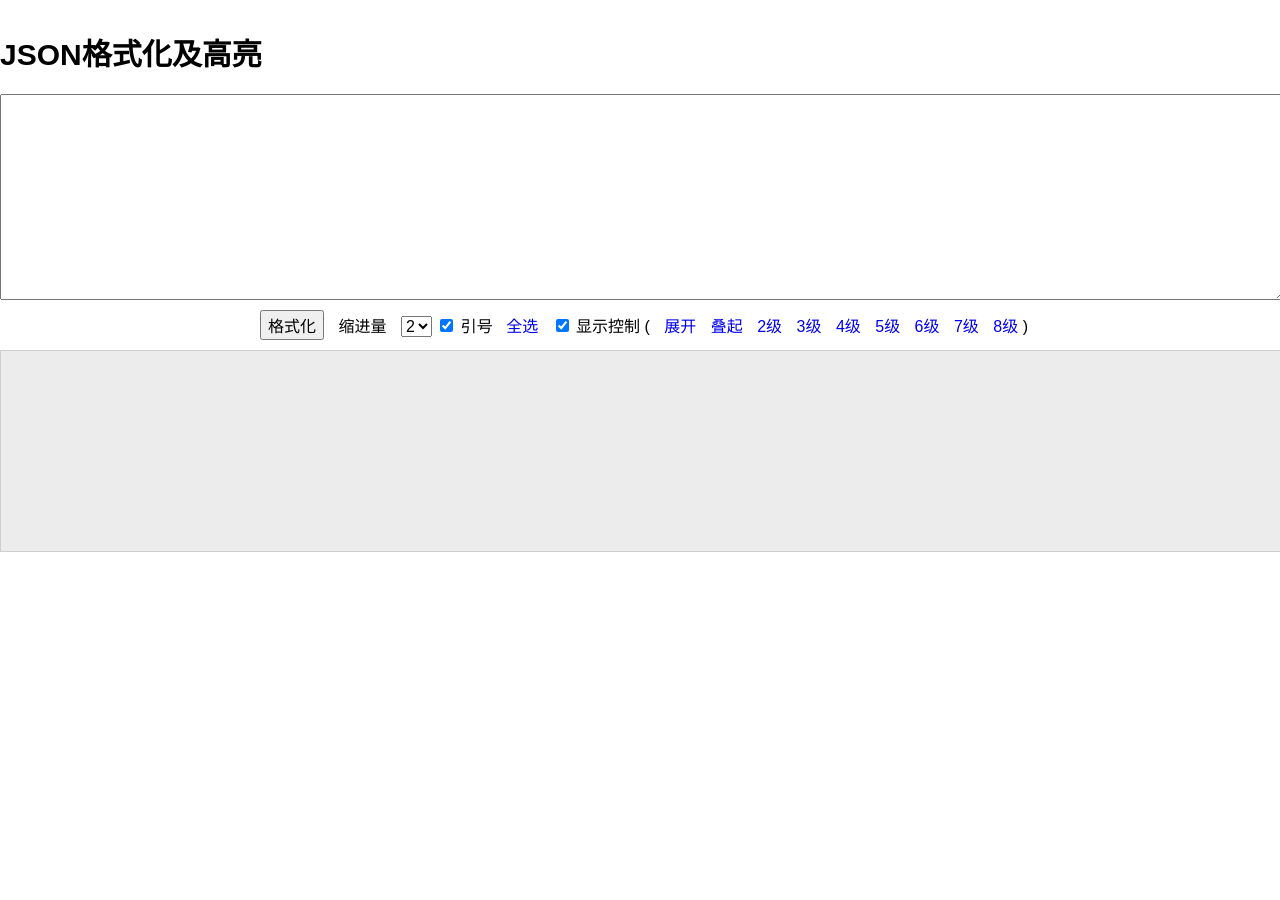
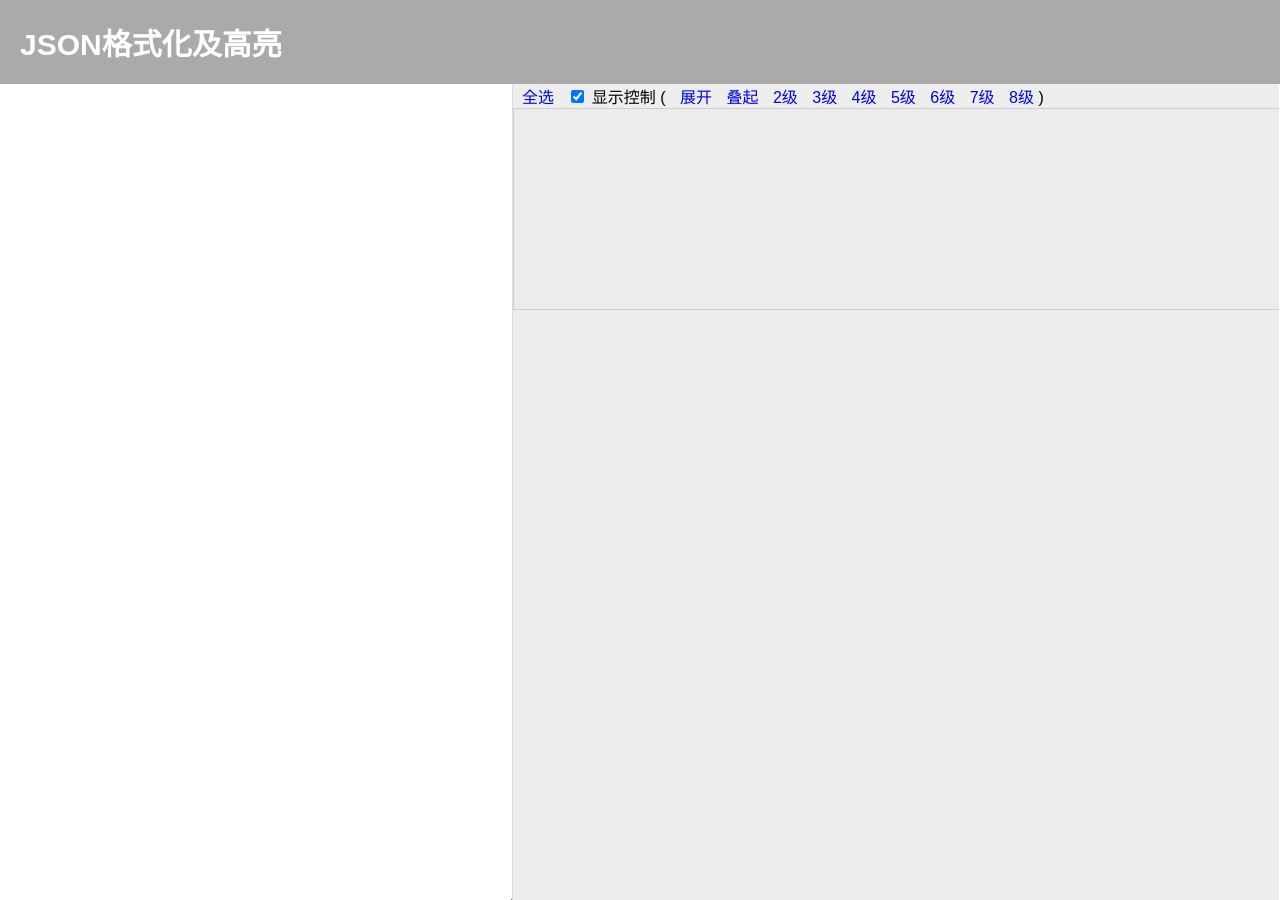
Before and after one commit to psvmc/myblog_jekyll, a Jekyll site: the page zjtools/json_format/index.html, which Jekyll copies as it is, in a window 1280 px wide. Built offline with Jekyll 4.4.1, drawn with Linux system fonts in a browser that asks for light colours.

Commit message:
文章更新

```diff
--- a/zjtools/json_format/css/s.css
+++ b/zjtools/json_format/css/s.css
@@ -4,17 +4,42 @@
     font-family: "Microsoft YaHei", "Arial", simsun, sans-serif;
 }
 
+.json_format {
+    width: 100%;
+    height: 100%;
+}
+.hidden{
+    display: none;
+}
+.json_format_left {
+    width: 40%;
+    height: 100%;
+    float: left;
+    overflow: hidden;
+    border-right: solid #dddddd 1px;
+}
+
+.json_format_right {
+    height: 100%;
+    float: left;
+    overflow: auto;
+    background: #eeeeee;
+}
+
 #ControlsRow {
-	padding: 20px auto;
+    width: 100%;
+    line-height: 40px;
+    background: #eeeeee;
 }
 
 .ControlsRow_div {
-	margin: 10px auto;
+    margin: 0px;
     width: 760px;
 }
 
-div.ControlsRow,div.HeadersRow {
-	font-family: Georgia;
+div.ControlsRow, div.HeadersRow {
+    background: #aaaaaa;
+    color: white;
 }
 
 a {
@@ -49,7 +74,7 @@ div.Canvas {
 
 .String {
     color: #007777;
-	white-space:nowrap;
+    white-space: nowrap;
 }
 
 .Number {
@@ -62,7 +87,7 @@ div.Canvas {
 
 .Function {
     color: #AA6633;
-	text-decoration: italic;
+    text-decoration: inherit;
 }
 
 .Null {
@@ -105,15 +130,17 @@ PRE.CodeContainer img {
 }
 
 #HeaderSubTitle {
-	margin-left: 20px
-	margin-top: 20px;
-	margin-bottom: 20px;
+    padding-left: 20px;
+    padding-top: 20px;
+    padding-bottom: 20px;
     font-size: 30px;
+    margin: 0px;
 }
 
 #RawJson {
     width: 100%;
-	min-height: 200px;
+    height: 100%;
+    border:none;
 }
 
 A.OtherToolsLink {
@@ -125,10 +152,13 @@ A.OtherToolsLink:hover {
     text-decoration: underline;
 }
 
-#format_button{
+#format_button {
+    font-size: 16px;
+    background: #00AA00;
+    color: white;
+    border:none;
+}
+
+#TabSize {
     font-size: 16px;
 }
-
-#TabSize{
-	font-size: 16px;
-}
--- a/zjtools/json_format/index.html
+++ b/zjtools/json_format/index.html
@@ -2,21 +2,28 @@
 <html xmlns="http://www.w3.org/1999/xhtml">
 <head>
     <title>原生json格式化及高亮</title>
-<meta name="description" content="json,格式化,高亮">
+
+    <meta charset="UTF-8"> <!-- for HTML5 -->
+    <meta http-equiv="Content-Type" content="text/html; charset=utf-8" />
+    <meta name="description" content="JSON格式化及高亮">
     <meta name="keywords" content="json,格式化,高亮">
     <script src="js/c.js" type="text/javascript"></script>
     <link href="css/s.css" type="text/css" rel="stylesheet"></link>
 </head>
 <body style="padding: 0px;margin: 0px;">
-	<div class="HeadersRow">
+<div class="HeadersRow" id="HeadersRow">
     <h3 id="HeaderSubTitle">JSON格式化及高亮</h3>
 </div>
-	<textarea id="RawJson"></textarea>
+<div class="json_format" id="json_format">
+    <div class="json_format_left" id="json_format_left">
+        <textarea id="RawJson" place-holder="请输入JSON字符串" oninput="Process()"></textarea>
+    </div>
+    <div class="json_format_right" id="json_format_right">
         <div id="ControlsRow">
             <div class="ControlsRow_div">
-			<input type="Button" value="格式化" id="format_button" onclick="Process()" />
-			<span id="TabSizeHolder"> 缩进量 </span>
-			<select id="TabSize" onchange="TabSizeChanged()">
+                <input type="Button" value="格式化" id="format_button" onclick="Process()" class="hidden" />
+                <span id="TabSizeHolder" class="hidden"> 缩进量 </span>
+                <select id="TabSize" onchange="TabSizeChanged()" class="hidden">
                     <option value="1">1</option>
                     <option value="2" selected="true">2</option>
                     <option value="3">3</option>
@@ -24,7 +31,7 @@
                     <option value="5">5</option>
                     <option value="6">6</option>
                 </select>
-			<label for="QuoteKeys">
+                <label for="QuoteKeys" class="hidden">
                     <input type="checkbox" id="QuoteKeys" onclick="QuoteKeysClicked()" checked="true" />
                     引号
                 </label>
@@ -53,7 +60,38 @@
             </div>
         </div>
         <div id="Canvas" class="Canvas"></div>
+    </div>
+</div>
 
 <script type="text/javascript" src="js/m.js"></script>
+
+<script type="text/javascript">
+    function autodivheight() {
+        //获取浏览器窗口高度
+        var winHeight = 0;
+        if (window.innerHeight) {
+            winHeight = window.innerHeight;
+        }
+        else if ((document.body) && (document.body.clientHeight)) {
+            winHeight = document.body.clientHeight;
+        }
+
+        //通过深入Document内部对body进行检测，获取浏览器窗口高度
+        if (document.documentElement && document.documentElement.clientHeight) {
+            winHeight = document.documentElement.clientHeight;
+        }
+
+        var win_width = document.body.clientWidth;
+        var HeadersRow_height = document.getElementById("HeadersRow").clientHeight;
+        var json_format_height = winHeight - HeadersRow_height;
+        var json_format_left_width = document.getElementById("json_format_left").clientWidth;
+        var json_format_right = document.getElementById("json_format_right");
+        var json_format_right_width = win_width - json_format_left_width - 2;
+        document.getElementById("json_format").style.height = json_format_height + "px";
+        json_format_right.style.width = json_format_right_width + "px";
+    }
+    window.onresize = autodivheight; //浏览器窗口发生变化时同时变化DIV高度
+    autodivheight();
+</script>
 </body>
 </html>
```
Lines whose indentation alone changed are shown as unchanged.
